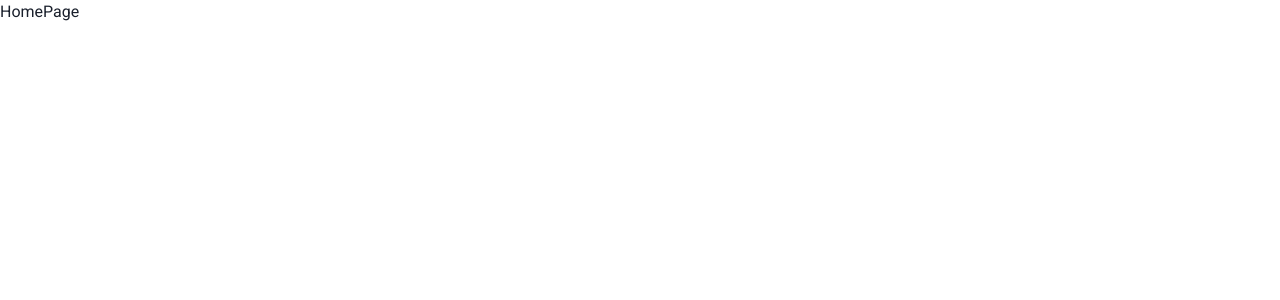
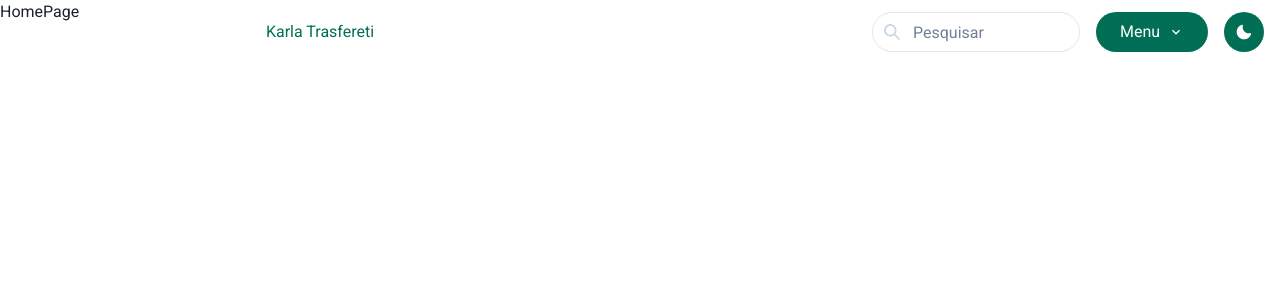
Before and after one commit to pedrotrasfereti/karlatrasfereti, a React (Vite) app: page / in a window 1280 px wide. Shown: the top 300 px of the page. Built offline with nearby package versions, Linux system fonts and the light colour scheme.

Commit message:
feat: add Navbar to App

```diff
--- a/src/App.jsx
+++ b/src/App.jsx
@@ -1,13 +1,18 @@
-import { Box } from '@chakra-ui/react';
+import { Box, useColorModeValue } from '@chakra-ui/react';
 import { Route, Routes } from 'react-router-dom';
 
 // Components
+import Navbar from './components/Navbar.jsx';
 import HomePage from './pages/HomePage.jsx';
 import NotFoundPage from './pages/NotFoundPage.jsx';
 
 function App() {
+  const bgColor = useColorModeValue('surface.light', 'surface.dark');
+
   return (
-    <Box minH="100vh">
+    <Box bg={bgColor} minH="100vh">
+      <Navbar />
+
       <Routes>
         <Route path="/" element={<HomePage />} />
         {/* Catch-all route for 404 Not Found page */}
```
